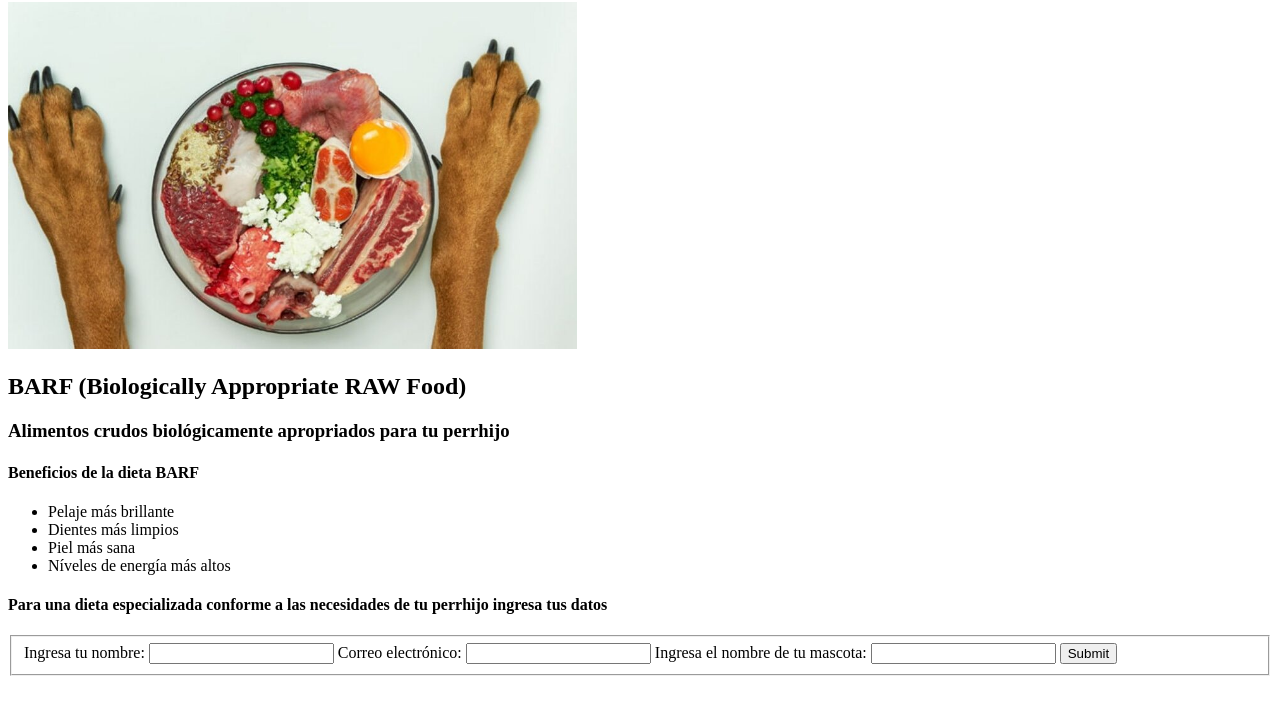
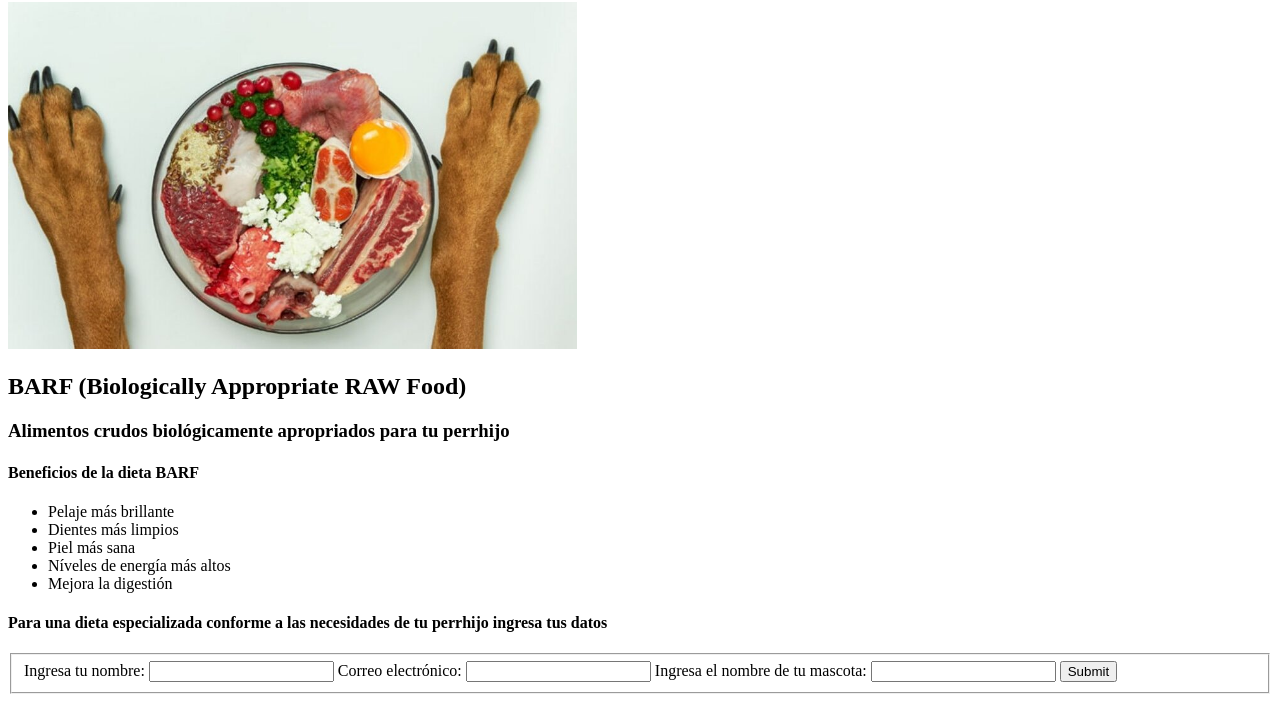
Before and after one commit to XimenaM5/ejercicio-de-veterinaria, a plain HTML site: page index.html in a window 1280 px wide. Shown: the part 78-800 px from the top of the page. Drawn offline with Linux system fonts and the light colour scheme.

Commit message:
agregué un li

```diff
--- a/index.html
+++ b/index.html
@@ -16,6 +16,7 @@
         <li>Dientes más limpios</li>
         <li>Piel más sana</li>
         <li>Níveles de energía más altos</li>
+        <li>Mejora la digestión</li>
     </ul>
     <h4>Para una dieta especializada conforme a las necesidades de tu perrhijo ingresa tus datos</h4>
     <form action="">
```
